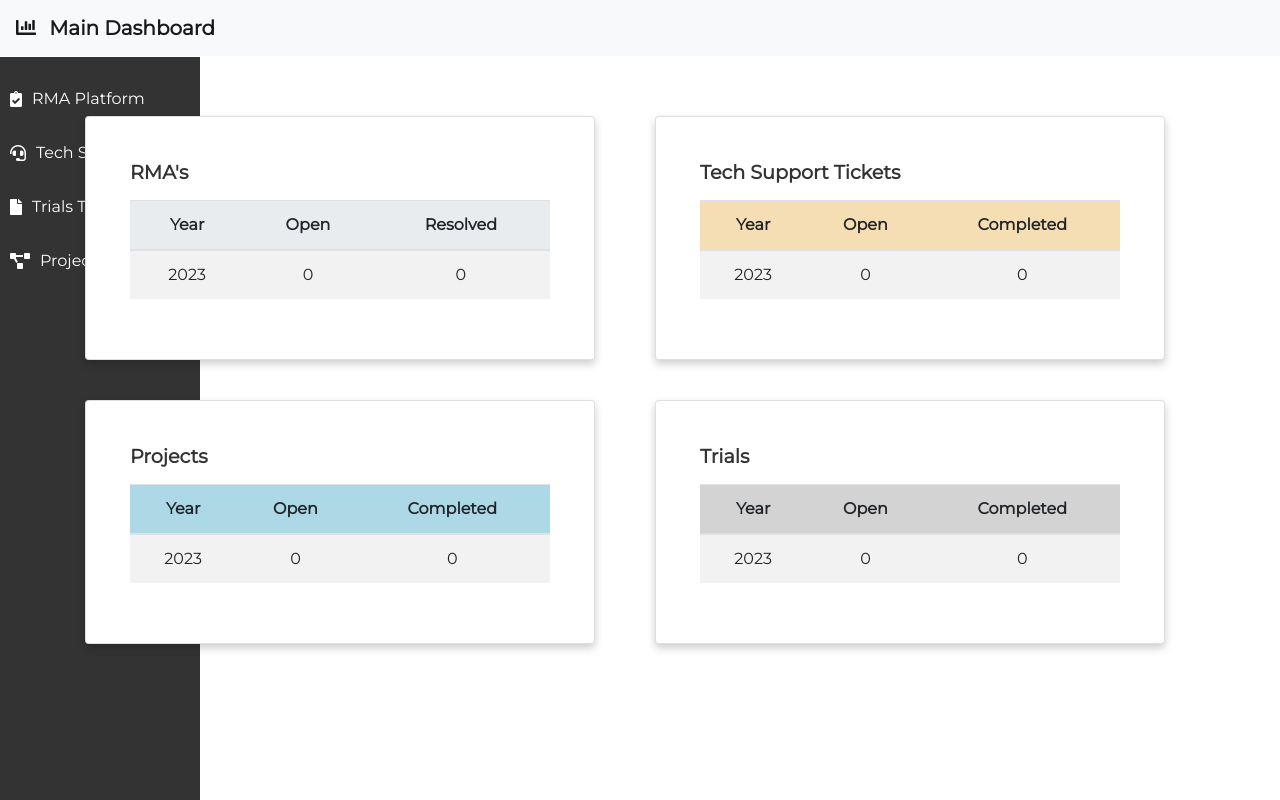
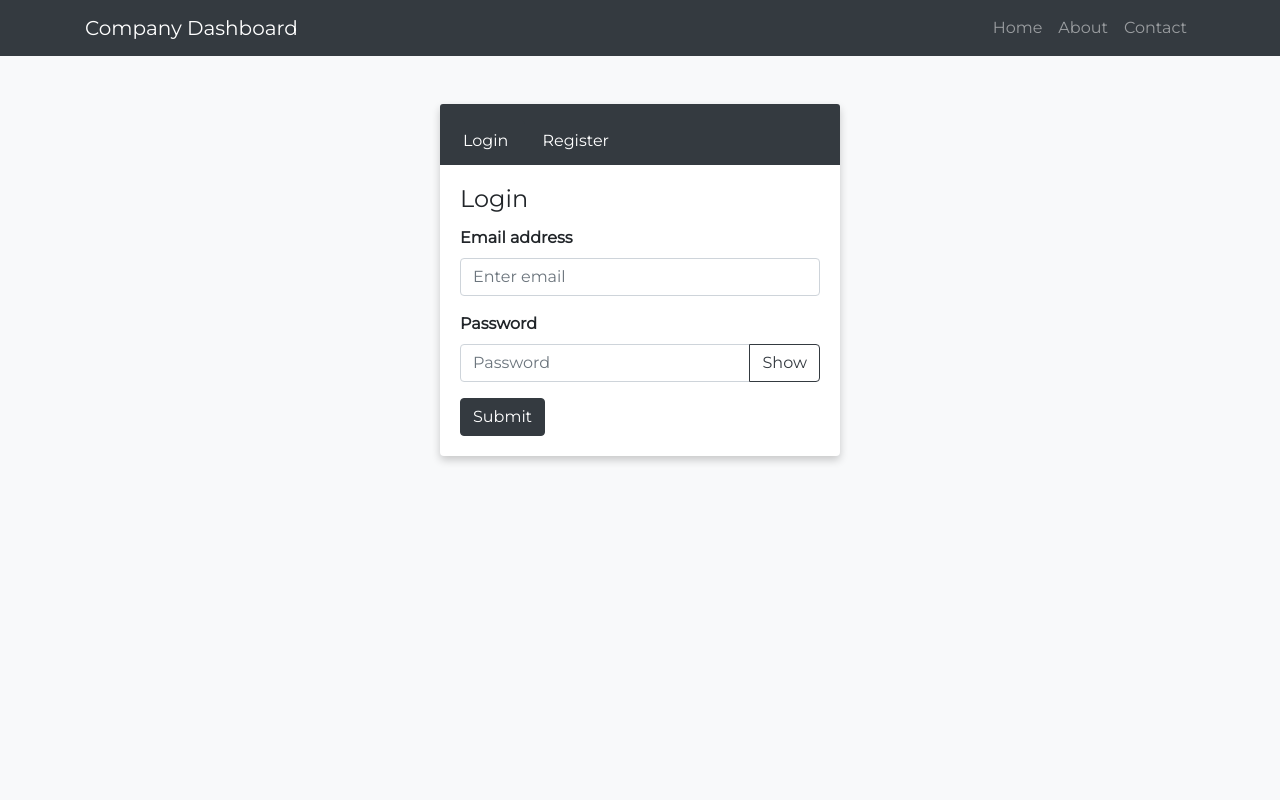
Before and after one commit to Faateh12/Dashboard, a Flask app: page / in a window 1280 px wide. Run offline with Flask 3, Linux system fonts and the light colour scheme; data that the repository does not hold is empty; some libraries are stand-ins or nearby versions.

Commit message:
design enhancements for the login and home page

```diff
--- a/Templates/home.html
+++ b/Templates/home.html
@@ -20,25 +20,25 @@
         <div class="sidebar">
             <ul>
                 <li>
-                    <a href="https://matsing-rmaplatform.com" target="_blank">
+                    <a href="{{ url_for('app_login_rma') }}" target="_blank">
                         <i class="fas fa-clipboard-check"></i>
                         <span>RMA Platform</span>
                     </a>
                 </li>
                 <li>
-                    <a href="https://matsing-techsupport.com" target="_blank">
+                    <a href="{{ url_for('app_login_techsupport') }}" target="_blank">
                         <i class="fas fa-headset"></i>
                         <span>Tech Support Tool</span>
                     </a>
                 </li>
                 <li>
-                    <a href="https://matsing-trials.com" target="_blank">
+                    <a href="{{ url_for('app_login_trials') }}" target="_blank">
                         <i class="fas fa-file"></i>
                         <span>Trials Tracker</span>
                     </a>
                 </li>
                 <li>
-                    <a href="https://matsing-projects.com" target="_blank">
+                    <a href="{{ url_for('app_login_projects') }}" target="_blank">
                         <i class="fas fa-project-diagram"></i>
                         <span>Projects Tracker</span>
                     </a>
@@ -47,7 +47,32 @@
         </div>
 
         <div class="container">
-            <div class="row">
+            <div class="row" style="padding-top: 40px;">
+                <div class="col-md-6">
+                    <div class="card">
+                        <div class="card-body">
+                            <h5 class="card-title">Trials</h5>
+                            <table id="app4-table" class="table table-striped">
+                                <thead style="background-color: #D3D3D3">
+                                    <tr>
+                                        <th>Year</th>
+                                        <th>Open</th>
+                                        <th>Completed</th>
+                                    </tr>
+                                </thead>
+                                <tbody>
+                                    {% for year, count in trial_year_freq.items() %}
+                                      <tr>
+                                        <td>{{ year }}</td>
+                                        <td>{{ open_trials[year]|default(0) }}</td>
+                                        <td>{{ closed_trials[year]|default(0) }}</td>
+                                      </tr>
+                                    {% endfor %}
+                                </tbody>
+                            </table>
+                        </div>
+                    </div>
+                </div>
                 <div class="col-md-6">
                     <div class="card">
                         <div class="card-body">
@@ -61,34 +86,13 @@
                                     </tr>
                                 </thead>
                                 <tbody>
+                                    {% for year, count in year_freq.items() %}
                                       <tr>
-                                        <td>{{ current_year }}</td>
-                                        <td>{{ open_rma_counter }}</td>
-                                        <td>{{ closed_rma_counter }}</td>
+                                        <td>{{ year }}</td>
+                                        <td>{{ open_rmas[year]|default(0) }}</td>
+                                        <td>{{ closed_rmas[year]|default(0) }}</td>
                                       </tr>
-                                </tbody>
-                            </table>
-                        </div>
-                    </div>
-                </div>
-                <div class="col-md-6">
-                    <div class="card">
-                        <div class="card-body">
-                            <h5 class="card-title">Tech Support Tickets</h5>
-                            <table id="app2-table" class="table table-striped">
-                                <thead style="background-color: #f5deb3;">
-                                    <tr>
-                                        <th>Year</th>
-                                        <th>Open</th>
-                                        <th>Completed</th>
-                                    </tr>
-                                </thead>
-                                <tbody>
-                                    <tr>
-                                        <td>{{ current_year }}</td>
-                                        <td>{{ open_tickets_counter }}</td>
-                                        <td>{{ completed_ticket_counter }}</td>
-                                    </tr>
+                                  {% endfor %}
                                 </tbody>
                             </table>
                         </div>
@@ -109,11 +113,13 @@
                                     </tr>
                                 </thead>
                                 <tbody>
+                                    {% for year, count in project_year_freq.items() %}
                                       <tr>
-                                        <td>{{ current_year }}</td>
-                                        <td>{{ open_project_ids }}</td>
-                                        <td>{{ completed_project_ids }}</td>
+                                        <td>{{ year }}</td>
+                                        <td>{{ open_projects[year]|default(0) }}</td>
+                                        <td>{{ closed_projects[year]|default(0) }}</td>
                                       </tr>
+                                    {% endfor %}
                                 </tbody>
                             </table>
                         </div>
@@ -122,9 +128,9 @@
                 <div class="col-md-6">
                     <div class="card">
                         <div class="card-body">
-                            <h5 class="card-title">Trials</h5>
-                            <table id="app4-table" class="table table-striped">
-                                <thead style="background-color: #D3D3D3">
+                            <h5 class="card-title">Tech Support Tickets</h5>
+                            <table id="app2-table" class="table table-striped">
+                                <thead style="background-color: #f5deb3;">
                                     <tr>
                                         <th>Year</th>
                                         <th>Open</th>
@@ -132,11 +138,13 @@
                                     </tr>
                                 </thead>
                                 <tbody>
+                                    {% for year, count in ticket_year_freq.items() %}
                                       <tr>
-                                        <td>{{ current_year }}</td>
-                                        <td>{{ open_trials_counter }}</td>
-                                        <td>{{ completed_trial_ids }}</td>
+                                        <td>{{ year }}</td>
+                                        <td>{{ open_tickets[year]|default(0) }}</td>
+                                        <td>{{ closed_tickets[year]|default(0) }}</td>
                                       </tr>
+                                    {% endfor %}
                                 </tbody>
                             </table>
                         </div>
--- /dev/null
+++ b/Templates/login.html
@@ -0,0 +1,201 @@
+<!DOCTYPE html>
+<html lang="en">
+<head>
+  <meta charset="UTF-8">
+  <meta name="viewport" content="width=device-width, initial-scale=1.0">
+  <title>Login Page</title>
+  <link rel="stylesheet" href="https://stackpath.bootstrapcdn.com/bootstrap/4.3.1/css/bootstrap.min.css">
+  <link href="https://fonts.googleapis.com/css?family=Montserrat" rel="stylesheet">
+
+  <!-- jQuery library -->
+  <script src="https://code.jquery.com/jquery-3.3.1.slim.min.js"></script>
+
+  <!-- Bootstrap JavaScript -->
+  <script src="https://stackpath.bootstrapcdn.com/bootstrap/4.3.1/js/bootstrap.min.js"></script>
+
+  <style>
+    body {
+      background-color: #f8f9fa;
+      font-family: 'Montserrat', sans-serif;
+    }
+
+    .card-login {
+      box-shadow: 0 4px 8px 0 rgba(0, 0, 0, 0.2);
+      border: none;
+    }
+
+    .card-header {
+      background-color: #343a40;
+      color: #fff;
+      padding: 1rem;
+      border-bottom: none;
+    }
+
+    .nav-tabs .nav-item .nav-link {
+      color: #fff;
+    }
+
+    .nav-tabs .nav-item .nav-link.active {
+      background-color: #343a40;
+      border-color: #343a40;
+    }
+
+    .form-group label {
+      font-weight: bold;
+    }
+
+    .form-control:focus {
+      border-color: #343a40;
+      box-shadow: none;
+    }
+
+    .btn-primary {
+      background-color: #343a40;
+      border-color: #343a40;
+    }
+
+    .btn-primary:hover {
+      background-color: #23272b;
+      border-color: #23272b;
+    }
+
+    .btn-outline-secondary {
+      color: #343a40;
+      border-color: #343a40;
+    }
+
+    .btn-outline-secondary:hover {
+      color: #fff;
+      background-color: #343a40;
+      border-color: #343a40;
+    }
+
+    /* Custom Illustrations/Icons */
+    .illustration {
+      text-align: center;
+      margin-bottom: 1rem;
+    }
+
+    /* Error Handling and Validation */
+    .form-error {
+      color: #dc3545;
+      font-size: 0.8rem;
+    }
+  </style>
+</head>
+<body>
+  <nav class="navbar navbar-expand-lg navbar-dark bg-dark">
+    <div class="container">
+      <a class="navbar-brand" href="#">Company Dashboard</a>
+      <button class="navbar-toggler" type="button" data-toggle="collapse" data-target="#navbarNav" aria-controls="navbarNav" aria-expanded="false" aria-label="Toggle navigation">
+        <span class="navbar-toggler-icon"></span>
+      </button>
+      <div class="collapse navbar-collapse" id="navbarNav">
+        <ul class="navbar-nav ml-auto">
+          <li class="nav-item">
+            <a class="nav-link" href="#">Home</a>
+          </li>
+          <li class="nav-item">
+            <a class="nav-link" href="#">About</a>
+          </li>
+          <li class="nav-item">
+            <a class="nav-link" href="#">Contact</a>
+          </li>
+        </ul>
+      </div>
+    </div>
+  </nav>
+  <div class="container mt-5">
+    <div class="card mx-auto card-login" style="max-width: 400px;">
+      <div class="card-header">
+        <ul class="nav nav-tabs card-header-tabs">
+          <li class="nav-item">
+            <a class="nav-link active" data-toggle="tab" href="#login">Login</a>
+          </li>
+          <li class="nav-item">
+            <a class="nav-link" data-toggle="tab" href="#register">Register</a>
+          </li>
+        </ul>
+      </div>
+      <div class="card-body">
+        <div class="tab-content">
+          <div class="tab-pane fade show active" id="login">
+            <h4 class="card-title">Login</h4>
+            <form>
+              <div class="form-group">
+                <label for="loginEmail">Email address</label>
+                <input type="email" class="form-control" id="loginEmail" placeholder="Enter email">
+              </div>
+              <div class="form-group">
+                <label for="loginPassword">Password</label>
+                <div class="input-group">
+                  <input type="password" class="form-control" id="loginPassword" placeholder="Password">
+                  <div class="input-group-append">
+                    <button class="btn btn-outline-secondary" type="button" id="loginShowPassword">Show</button>
+                  </div>
+                </div>
+              </div>
+              <button type="submit" class="btn btn-primary">Submit</button>
+            </form>
+          </div>
+          <div class="tab-pane fade" id="register">
+            <h4>Register</h4>
+            <form>
+              <div class="form-group">
+                <label for="registerName">Name</label>
+                <input type="text" class="form-control" id="registerName" placeholder="Enter name">
+              </div>
+              <div class="form-group">
+                <label for="registerEmail">Email address</label>
+                <input type="email" class="form-control" id="registerEmail" placeholder="Enter email">
+              </div>
+              <div class="form-group">
+                <label for="registerPassword">Password</label>
+                <div class="input-group">
+                  <input type="password" class="form-control" id="registerPassword" placeholder="Password">
+                  <div class="input-group-append">
+                    <button class="btn btn-outline-secondary" type="button" id="registerShowPassword">Show</button>
+                  </div>
+                </div>
+              </div>
+              <div class="form-group">
+                <label for="confirmPassword">Confirm Password</label>
+                <div class="input-group">
+                  <input type="password" class="form-control" id="confirmPassword" placeholder="Confirm Password">
+                  <div class="input-group-append">
+                    <button class="btn btn-outline-secondary" type="button" id="confirmShowPassword">Show</button>
+                  </div>
+                </div>
+              </div>
+              <button type="submit" class="btn btn-primary">Submit</button>
+            </form>
+          </div>
+        </div>
+      </div>
+    </div>
+  </div>
+
+  <script>
+    // Show/hide password functionality
+    $(document).ready(function() {
+      $("#loginShowPassword").click(function() {
+        var loginPassword = $("#loginPassword");
+        loginPassword.attr("type", loginPassword.attr("type") === "password" ? "text" : "password");
+        $(this).text($(this).text() === "Show" ? "Hide" : "Show");
+      });
+
+      $("#registerShowPassword").click(function() {
+        var registerPassword = $("#registerPassword");
+        registerPassword.attr("type", registerPassword.attr("type") === "password" ? "text" : "password");
+        $(this).text($(this).text() === "Show" ? "Hide" : "Show");
+      });
+
+      $("#confirmShowPassword").click(function() {
+        var confirmPassword = $("#confirmPassword");
+        confirmPassword.attr("type", confirmPassword.attr("type") === "password" ? "text" : "password");
+        $(this).text($(this).text() === "Show" ? "Hide" : "Show");
+      });
+    });
+  </script>
+</body>
+</html>
--- a/app.py
+++ b/app.py
@@ -1,9 +1,11 @@
-from flask import Flask, render_template
+from flask import Flask, render_template, redirect, request
 from flask_sqlalchemy import SQLAlchemy
+from flask_login import LoginManager, UserMixin, login_user, login_required, logout_user, current_user
 import datetime
+import jwt
 
 app = Flask(__name__)
-app.config['SQLALCHEMY_DATABASE_URI'] = 'postgresql://postgres:Faateh@localhost:5432/postgres'
+app.config['SQLALCHEMY_DATABASE_URI'] = 'postgresql://postgres:Faateh123@localhost:5432/dashboard'
 app.config['SQLALCHEMY_BINDS'] = {
     'database1': 'postgresql://Faateh:Faateh123@rma-tool-db.cwvdgyt4btit.us-east-1.rds.amazonaws.com:5432/rma_tool_db',
     'database2': 'postgresql://postgres:test1234@test-db.cwvdgyt4btit.us-east-1.rds.amazonaws.com:5432/test_db',
@@ -11,6 +13,9 @@ app.config['SQLALCHEMY_BINDS'] = {
     'database4': 'postgresql://Faateh:Faateh123@projects-db.cwvdgyt4btit.us-east-1.rds.amazonaws.com:5432/projecttool_db'
 }
 db = SQLAlchemy(app)
+login_manager = LoginManager(app)
+login_manager.login_view = 'login'
+login_manager.login_message_category = 'info'
 
 class RmaTool(db.Model):
     __bind_key__ = 'database1'
@@ -119,6 +124,8 @@ class TechSupport(db.Model):
     resolution_date = db.Column(db.String(255))
     resolution_eta = db.Column(db.String(255))
     Priority = db.Column(db.String(255))
+    ticket_year = db.Column(db.String(100))
+    open_closed = db.Column(db.String(255))
 
 class Trials(db.Model):
     __bind_key__ = 'database3'
@@ -157,45 +164,211 @@ class Projects(db.Model):
     notes = db.Column(db.String(1000))
     last_updated = db.Column(db.String(500))
 
+class Users(UserMixin, db.Model):
+    __tablename__ = 'users'
+    id = db.Column(db.Integer, primary_key=True)
+    email = db.Column(db.String(300))
+    password = db.Column(db.String(300))
+    name = db.Column(db.String(300))
 
 
-@app.route('/')
-def hello_world():
-    current_year = datetime.datetime.now().year
+@login_manager.user_loader
+def load_user(user_id):
+    return Users.query.get(int(user_id))
+
+def generate_token(user_email):
+    # Generate a JWT token
+    payload = {'user_email': user_email}
+    token = jwt.encode(payload, 'secret_key', algorithm='HS256')
+    return token
+
+
+
+
+@app.route('/rma-login')
+def app_login_rma():
+    email = "faateh.work@gmail.com"
+    token = generate_token(user_email=email)
+    link = f'https://matsing-rmaplatform.com/login?token={token}'
+    return redirect(link)
+
+@app.route('/techsupport-login')
+def app_login_techsupport():
+    email = "test123@gmail.com"
+    token = generate_token(user_email=email)
+    link = f'https://matsing-techsupport.com/?token={token}'
+    return redirect(link)
+
+@app.route('/trials-login')
+def app_login_trials():
+    email = "test123@gmail.com"
+    token = generate_token(user_email=email)
+    link = f'https://matsing-trials.com/?token={token}'
+    return redirect(link)
+
+@app.route('/projects-login')
+def app_login_projects():
+    email = "test123@gmail.com"
+    token = generate_token(user_email=email)
+    link = f'https://matsing-projects.com/?token={token}'
+    return redirect(link)
+
+@app.route('/', methods=['GET', 'POST'])
+def login():
+    if request.method == 'POST':
+        if 'loginEmail' in request.form and 'loginPassword' in request.form:
+            # Login request
+            login_email = request.form.get('loginEmail')
+            login_password = request.form.get('loginPassword')
+
+            # Process login data here (e.g., authenticate user)
+
+            # Redirect to a new page or perform other actions
+
+        elif 'registerName' in request.form and 'registerEmail' in request.form and 'registerPassword' in request.form:
+            # Registration request
+            register_name = request.form.get('registerName')
+            register_email = request.form.get('registerEmail')
+            register_password = request.form.get('registerPassword')
+
+            # Process registration data here (e.g., create a new user)
+
+            # Redirect to a new page or perform other actions
+
+    return render_template("login.html")
+
+@app.route('/home')
+def home():
+    # RMA Live counter
+    rmas = RmaTool.query.order_by(RmaTool.MAT_RMA_ID).all()
+    rma_id_list = []
+    for rma in rmas:
+        rma_id_list.append(rma.MAT_RMA_ID)
+    year_freq = {}
+    for item in rma_id_list:
+        year = item.split('-')[2]  # Extract the year from the ID
+        if year in year_freq:
+            year_freq[year] += 1  # Increment the count for the year
+        else:
+            year_freq[year] = 1  # Add the year to the dictionary with a count of 1
     open_rm_ids = db.session.query(RmaTool.MAT_RMA_ID) \
         .filter_by(open_closed="Open") \
         .all()
     closed_rm_ids = db.session.query(RmaTool.MAT_RMA_ID) \
         .filter_by(open_closed="Closed") \
         .all()
-    completed_ticket_ids = db.session.query(TechSupport.ticket_id) \
-        .filter_by(status="Completed") \
+    closed_rma_freq = {}
+    for item in closed_rm_ids:
+        id = item[0]
+        YEAR = id.split('-')[2]
+        if YEAR in closed_rma_freq:
+            closed_rma_freq[YEAR] += 1
+        else:
+            closed_rma_freq[YEAR] = 1
+    open_rma_freq = {}
+    for item in open_rm_ids:
+        id = item[0]
+        YEAR = id.split('-')[2]
+        if YEAR in open_rma_freq:
+            open_rma_freq[YEAR] += 1
+        else:
+            open_rma_freq[YEAR] = 1
+
+    # Trials live counter
+    trials = Trials.query.order_by(Trials.trial_id).all()
+    trial_year_list = [item.trial_year for item in trials if item.trial_year != '']
+    print(trial_year_list)
+    trial_year_freq = {}
+    for item in trial_year_list:
+        if item in trial_year_freq:
+            trial_year_freq[item] += 1  # Increment the count for the year
+        else:
+            trial_year_freq[item] = 1  # Add the year to the dictionary with a count of 1
+    open_trial_ids = db.session.query(Trials.trial_year) \
+        .filter_by(status="Open") \
         .all()
-    all_tickets = TechSupport.query.all()
-    open_tickets_counter = len(all_tickets) - len(completed_ticket_ids)
-    open_rma_counter = sum(1 for item in open_rm_ids if item[0].split('-')[2] == str(current_year))
-    closed_rma_counter = sum(1 for item in closed_rm_ids if item[0].split('-')[2] == str(current_year))
-    completed_trial_ids = db.session.query(Trials.trial_id) \
-        .filter_by(trial_year=str(current_year)) \
-        .filter(Trials.status == "Closed") \
+    closed_trial_ids = db.session.query(Trials.trial_year) \
+        .filter_by(status="Closed") \
         .all()
-    all_trial_ids = db.session.query(Trials.trial_id) \
-        .filter_by(trial_year=str(current_year)) \
+    closed_trial_freq = {}
+    for item in closed_trial_ids:
+        YEAR = item[0]
+        if YEAR in closed_trial_freq:
+            closed_trial_freq[YEAR] += 1
+        else:
+            closed_trial_freq[YEAR] = 1
+    open_trial_freq = {}
+    for item in open_trial_ids:
+        YEAR = item[0]
+        if YEAR in open_trial_freq:
+            open_trial_freq[YEAR] += 1
+        else:
+            open_trial_freq[YEAR] = 1
+
+    # Project live counter
+    projects = Projects.query.order_by(Projects.project_id).all()
+    project_year_list = [item.project_year for item in projects if item.project_year != '']
+    project_year_freq = {}
+    for item in project_year_list:
+        if item in project_year_freq:
+            project_year_freq[item] += 1  # Increment the count for the year
+        else:
+            project_year_freq[item] = 1  # Add the year to the dictionary with a count of 1
+    open_projects_ids = db.session.query(Projects.project_year) \
+        .filter_by(status="Open") \
         .all()
-    completed_project_ids = db.session.query(Projects.project_id) \
-        .filter_by(project_year=str(current_year)) \
-        .filter(Projects.status == "Closed") \
+    closed_project_ids = db.session.query(Projects.project_year) \
+        .filter_by(status="Closed") \
         .all()
-    open_project_ids = db.session.query(Projects.project_id) \
-        .filter_by(project_year=str(current_year)) \
-        .filter(Projects.status == "Open") \
+    closed_project_freq = {}
+    for item in closed_project_ids:
+        YEAR = item[0]
+        if YEAR in closed_project_freq:
+            closed_project_freq[YEAR] += 1
+        else:
+            closed_project_freq[YEAR] = 1
+    open_project_freq = {}
+    for item in open_projects_ids:
+        YEAR = item[0]
+        if YEAR in open_project_freq:
+            open_project_freq[YEAR] += 1
+        else:
+            open_project_freq[YEAR] = 1
+
+    # TechSupport live counter
+    tickets = TechSupport.query.order_by(TechSupport.ticket_id).all()
+    ticket_year_list = [item.ticket_year for item in tickets if item.ticket_year != '']
+    ticket_year_freq = {}
+    for item in ticket_year_list:
+        if item in ticket_year_freq:
+            ticket_year_freq[item] += 1  # Increment the count for the year
+        else:
+            ticket_year_freq[item] = 1  # Add the year to the dictionary with a count of 1
+    open_ticket_ids = db.session.query(TechSupport.ticket_year) \
+        .filter_by(open_closed="Open") \
         .all()
-    open_trials_counter = len(all_trial_ids) - len(completed_trial_ids)
-    return render_template("home.html", open_rma_counter=open_rma_counter, current_year=current_year,
-                           closed_rma_counter=closed_rma_counter, completed_ticket_counter=len(completed_ticket_ids),
-                           open_tickets_counter=open_tickets_counter, completed_trial_ids=len(completed_trial_ids),
-                           open_trials_counter=open_trials_counter, completed_project_ids=len(completed_project_ids),
-                           open_project_ids=len(open_project_ids))
+    closed_ticket_ids = db.session.query(TechSupport.ticket_year) \
+        .filter_by(open_closed="Closed") \
+        .all()
+    closed_ticket_freq = {}
+    for item in closed_ticket_ids:
+        YEAR = item[0]
+        if YEAR in closed_ticket_freq:
+            closed_ticket_freq[YEAR] += 1
+        else:
+            closed_ticket_freq[YEAR] = 1
+    open_ticket_freq = {}
+    for item in open_ticket_ids:
+        YEAR = item[0]
+        if YEAR in open_ticket_freq:
+            open_ticket_freq[YEAR] += 1
+        else:
+            open_ticket_freq[YEAR] = 1
+
+    return render_template("home.html", year_freq=year_freq, closed_rmas=closed_rma_freq, open_rmas=open_rma_freq,
+                           trial_year_freq=trial_year_freq, open_trials=open_trial_freq, closed_trials=closed_trial_freq,
+                           project_year_freq=project_year_freq, open_projects=open_project_freq, closed_projects=closed_project_freq,
+                           ticket_year_freq=ticket_year_freq, open_tickets=open_ticket_freq, closed_tickets=closed_ticket_freq,)
 
 
 
--- a/static/css/home.css
+++ b/static/css/home.css
@@ -4,8 +4,14 @@ body {
 }
 
 .navbar {
+    position: fixed;
+    top: 0;
+    left: 0;
+    right: 0;
+    z-index: 3;
     background-color: #f8f9fa;
 }
+
 
 .navbar-brand {
     color: #333;
@@ -21,6 +27,7 @@ body {
     top: 57px;
     width: 200px;
     padding-top: 20px;
+    z-index: 2;
 }
 
 .sidebar ul {
@@ -85,27 +92,19 @@ tbody tr:hover {
     background-color: #f2f2f2;
 }
 
-@media (max-width: 768px) {
-   .wrapper {
-     display: flex;
-     flex-wrap: wrap;
-   }
-
-   .sidebar {
-     width: 100%;
-     margin-bottom: 20px;
-   }
-
-   .col-md-6 {
-     width: 100%;
-     margin-bottom: 20px;
-   }
-}
-
 .container {
+  z-index: 1;
   margin-top: 60px;
 }
 
 .card-body {
   padding: 2.75rem;
 }
+
+.card-container {
+    overflow: hidden;
+}
+
+.row {
+  margin-left: 50px;
+}
```
Lines whose indentation alone changed are shown as unchanged.
